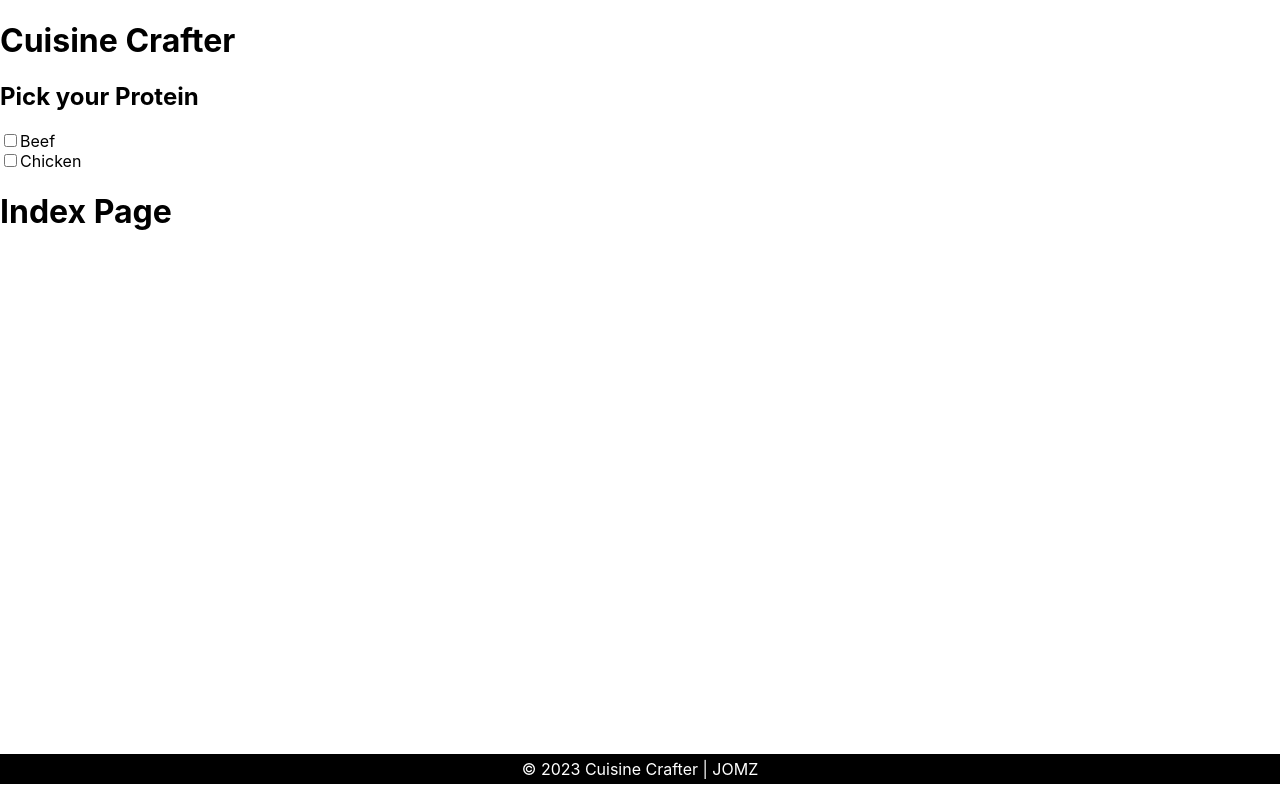
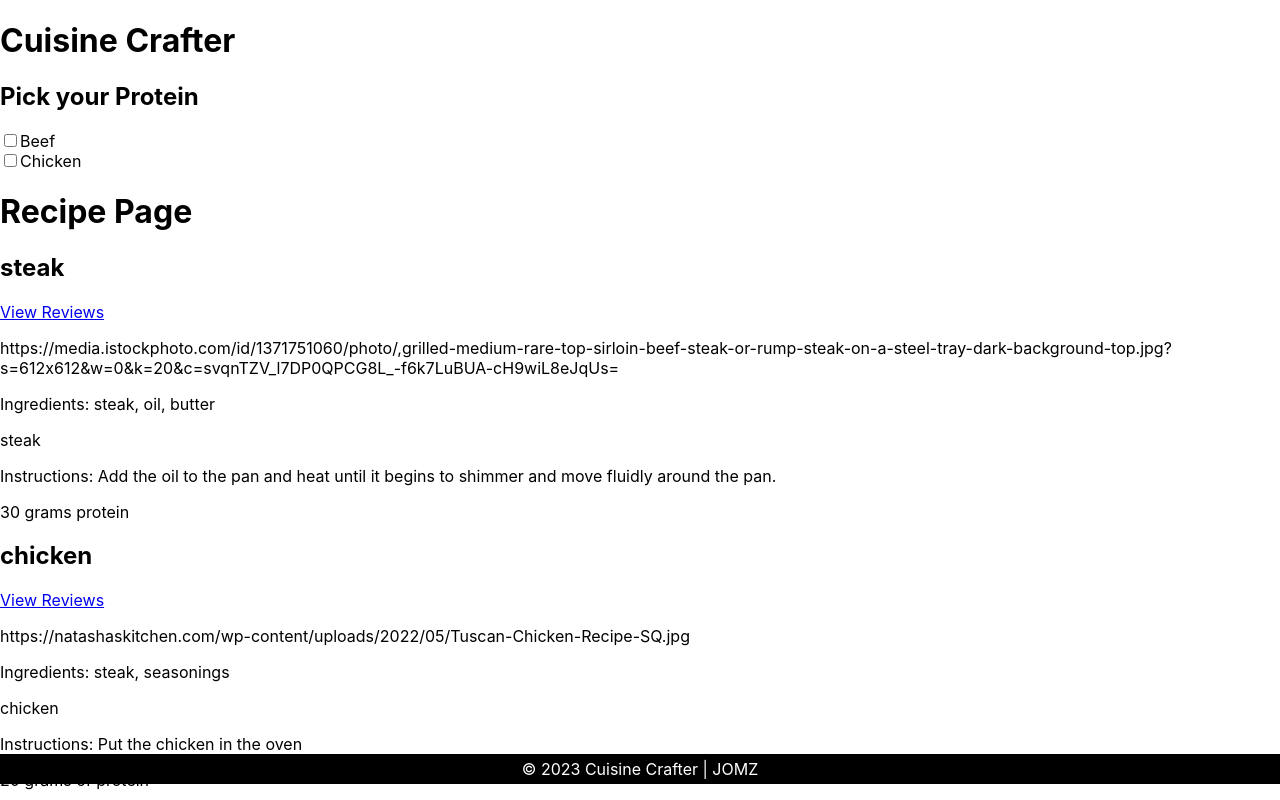
Before and after one commit to jomz-fullstack/cuisine-crafter-frontend, a React (Create React App) app: page /index in a window 1280 px wide. Shown: the top 800 px of the page. Built offline with nearby package versions, Linux system fonts and the light colour scheme; no server answers.

Commit message:
zenia SUCKS D: D: D:

```diff
--- a/src/App.js
+++ b/src/App.js
@@ -1,53 +1,62 @@
-import React, { useState, useEffect } from "react";
-import Footer from "./components/Footer";
-import Header from "./components/Header";
-import Edit from "./pages/Edit";
-import Home from "./pages/Home";
-import Index from "./pages/Index";
-import New from "./pages/New";
-import NotFound from "./pages/NotFound";
-import Show from "./pages/Show";
+import React, { useState, useEffect } from "react"
+import Footer from "./components/Footer"
+import Header from "./components/Header"
+import Edit from "./pages/Edit"
+import Home from "./pages/Home"
+import Index from "./pages/Index"
+import New from "./pages/New"
+import NotFound from "./pages/NotFound"
+import Show from "./pages/Show"
+import ReviewIndex from "./pages/ReviewIndex"
 
-import mockUsers from "./mockUsers";
-import mockRecipes from "./mockRecipes";
-import mockReviews from "./mockReviews";
+import mockUsers from "./mockUsers"
+import mockRecipes from "./mockRecipes"
+import mockReviews from "./mockReviews"
 
-import { Routes, Route } from "react-router-dom";
-import "./App.css";
+import { Routes, Route } from "react-router-dom"
+import "./App.css"
 
 const App = () => {
-  const [currentUser, setCurrentUser] = useState(mockUsers);
-  const [recipe, setRecipe] = useState(mockRecipes);
-  const [review, setReview] = useState(mockReviews);
-  const [checked1, setChecked1] = useState(false);
-  const [checked2, setChecked2] = useState(false);
+  const [currentUser, setCurrentUser] = useState(mockUsers)
+  const [recipe, setRecipe] = useState(mockRecipes)
+  const [review, setReview] = useState(mockReviews)
+  const [checked1, setChecked1] = useState(false)
+  const [checked2, setChecked2] = useState(false)
 
   useEffect(() => {
     readRecipe()
+    readReview()
   }, [])
 
+  const url = "https://localhost:3000/"
   const readRecipe = () => {
-    fetch(
-      "https://api.spoonacular.com/recipes/FindByIngredients/generate?apiKey=bb08e25c20e84b7983251abaf19edcbf"
-    )
+    fetch(`${url}recipe`)
       .then((response) => response.json())
       .then((data) => {
-        setRecipe(data);
+        setRecipe(data)
       })
-      .catch((error) => console.log("Recipe read errors: ", error));
-  };
+      .catch((error) => console.log("Recipe read errors: ", error))
+  }
+
+  const readReview = () => {
+    fetch(`${url}reviews`)
+      .then((response) => response.json())
+      .then((data) => {
+        setRecipe(data)
+      })
+      .catch((error) => console.log("Recipe read errors: ", error))
+  }
 
   const handleChange1 = () => {
-    setChecked1(!checked1);
-  };
+    setChecked1(!checked1)
+  }
   const handleChange2 = () => {
-    setChecked2(!checked2);
-  };
+    setChecked2(!checked2)
+  }
 
   const createReview = (review) => {
     console.log(review)
   }
-
 
   return (
     <div>
@@ -55,13 +64,19 @@ const App = () => {
       <div>
         <h2>Pick your Protein</h2>
         <Checkbox label="Beef" value={checked1} onChange={handleChange1} />
-        <br/>
+        <br />
         <Checkbox label="Chicken" value={checked2} onChange={handleChange2} />
-
       </div>
       <Routes>
         <Route path="/" element={<Home />} />
-        <Route path="/index" element={<Index />} />
+        <Route
+          path="/index"
+          element={<Index recipe={recipe} reviews={mockReviews} />}
+        />
+        <Route
+          path="/reviews/:recipeId"
+          element={<ReviewIndex reviews={mockReviews} />}
+        />
         <Route path="/show" element={<Show />} />
         <Route path="/new" element={<New createReview={createReview} />} />
         <Route path="/edit" element={<Edit />} />
@@ -69,15 +84,15 @@ const App = () => {
       </Routes>
       <Footer />
     </div>
-  );
-};
+  )
+}
 const Checkbox = ({ label, value, onChange }) => {
   return (
     <label>
       <input type="checkbox" checked={value} onChange={onChange} />
       {label}
     </label>
-  );
-};
+  )
+}
 
-export default App;
+export default App
--- a/src/mockReviews.js
+++ b/src/mockReviews.js
@@ -1,22 +1,24 @@
 let mockReviews = [
   {
-        header:"Taste delicious",
-        body:"the pasta was very creamy",
-        stars:3,
-        recipe_id:1,
-
+    id: 1,
+    header: "Taste delicious",
+    body: "the pasta was very creamy",
+    stars: 3,
+    recipe_id: 1,
   },
   {
-        header:"It was not that great",
-        body:"the steak was over cooked",
-        stars:1,
-        recipe_id:2,
+    id: 2,
+    header: "It was not that great",
+    body: "the steak was over cooked",
+    stars: 1,
+    recipe_id: 2,
   },
   {
-        header:"Best food ive had in a long time",
-        body:"would come back again!",
-        stars:5,
-        recipe_id:3,
+    id: 3,
+    header: "Best food ive had in a long time",
+    body: "would come back again!",
+    stars: 5,
+    recipe_id: 3,
   },
 ]
 
--- a/src/pages/Index.js
+++ b/src/pages/Index.js
@@ -1,10 +1,26 @@
 import React from "react"
+import { Link } from "react-router-dom"
 
-
-const Index = () => {
-    return(
-        <h1>Index Page</h1>
-    )
+const Index = ({ recipe, reviews }) => {
+  return (
+    <div>
+      <h1>Recipe Page</h1>
+      {recipe &&
+        recipe?.map((recipe, index) => {
+          return (
+            <div key={index}>
+              <h2>{recipe.name}</h2>
+              <Link to={`/reviews/${recipe.recipe_id}`}>View Reviews</Link>
+              <p>{recipe.image}</p>
+              <p>Ingredients: {recipe.ingredients}</p>
+              <p>{recipe.protein}</p>
+              <p>Instructions: {recipe.instructions}</p>
+              <p>{recipe.nutrition}</p>
+            </div>
+          )
+        })}
+    </div>
+  )
 }
 
 export default Index
--- a/src/pages/New.js
+++ b/src/pages/New.js
@@ -2,10 +2,9 @@ import React, { useState } from "react"
 import { Form, FormGroup, Input, Label, Button } from "reactstrap"
 import { useNavigate } from "react-router-dom"
 
-
 const New = ({ creteReivew }) => {
-    const handleChange= (e) => {
-        setNewReview({ ...newReview, [e.target.name]: e.target.value})
+  const handleChange = (e) => {
+    setNewReview({ ...newReview, [e.target.name]: e.target.value })
   }
 
   const handleSubmit = () => {
@@ -17,7 +16,7 @@ const New = ({ creteReivew }) => {
     body: "",
     // rating: "",
   })
-    return(
+  return (
     <div>
       <h1>Review Page</h1>
       <Form>
@@ -25,11 +24,16 @@ const New = ({ creteReivew }) => {
           <Label for="name">Review</Label>
           <Input type="text" name="header" />
           {/* <Input type="text" name="rating" /> */}
-    <Input type="text" name="body" onChange={handleChange} value={newReview.name} />
+          <Input
+            type="text"
+            name="body"
+            onChange={handleChange}
+            value={newReview.name}
+          />
         </FormGroup>
       </Form>
       <Button onClick={handleSubmit} name="submit">
-  Submit Cat
+        Submit Review
       </Button>
     </div>
   )
--- /dev/null
+++ b/src/pages/ReviewIndex.js
@@ -0,0 +1,24 @@
+// ReviewIndex.js
+import React from "react"
+
+const ReviewIndex = ({ reviews, recipeId }) => {
+  const recipeReviews = reviews?.filter(
+    (review) => review.recipe_id === parseInt(recipeId)
+  )
+
+  return (
+    <div>
+      <h1>Reviews for Recipe {recipeId}</h1>
+      {recipeReviews &&
+        recipeReviews.map((review, index) => (
+          <div key={index}>
+            <h2>{review.header}</h2>
+            <p>{review.body}</p>
+            <p>Stars: {review.stars}</p>
+          </div>
+        ))}
+    </div>
+  )
+}
+
+export default ReviewIndex
```
Lines whose indentation alone changed are shown as unchanged.
